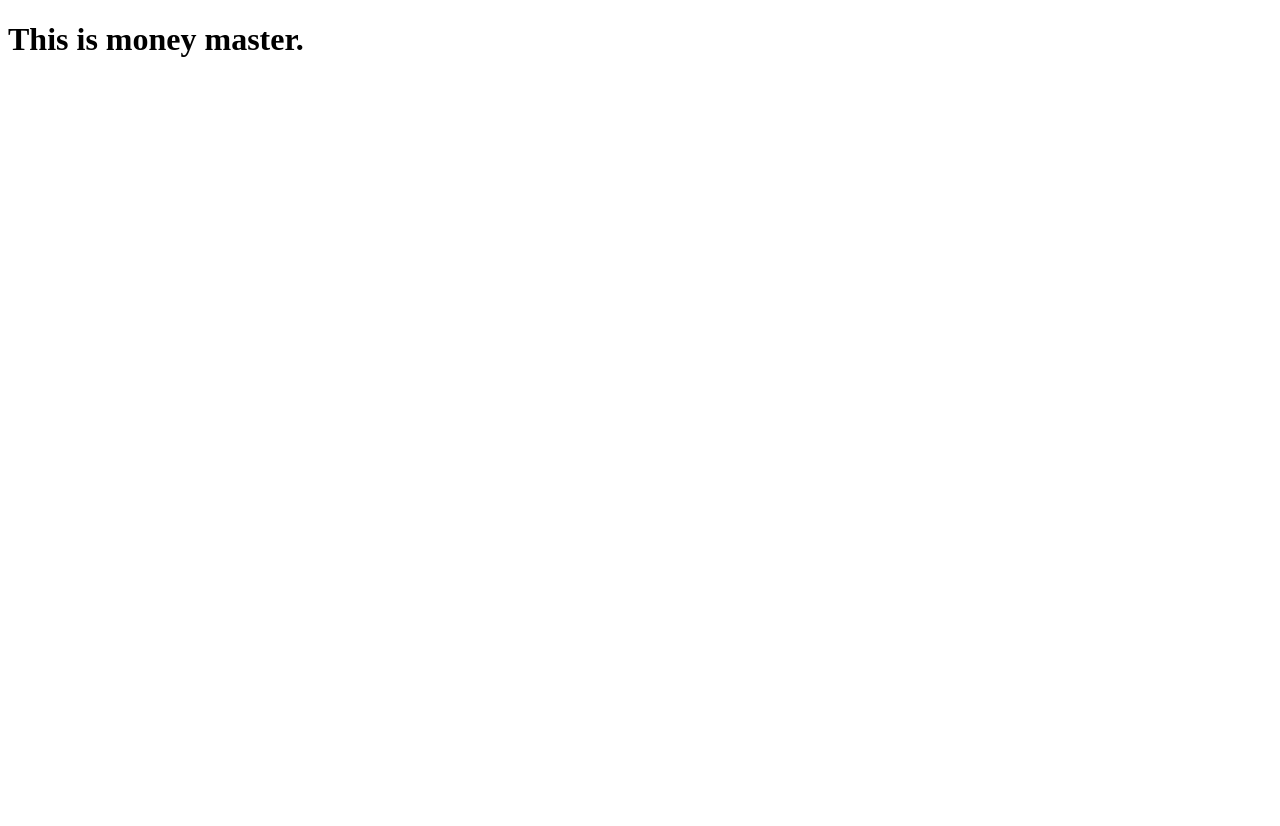
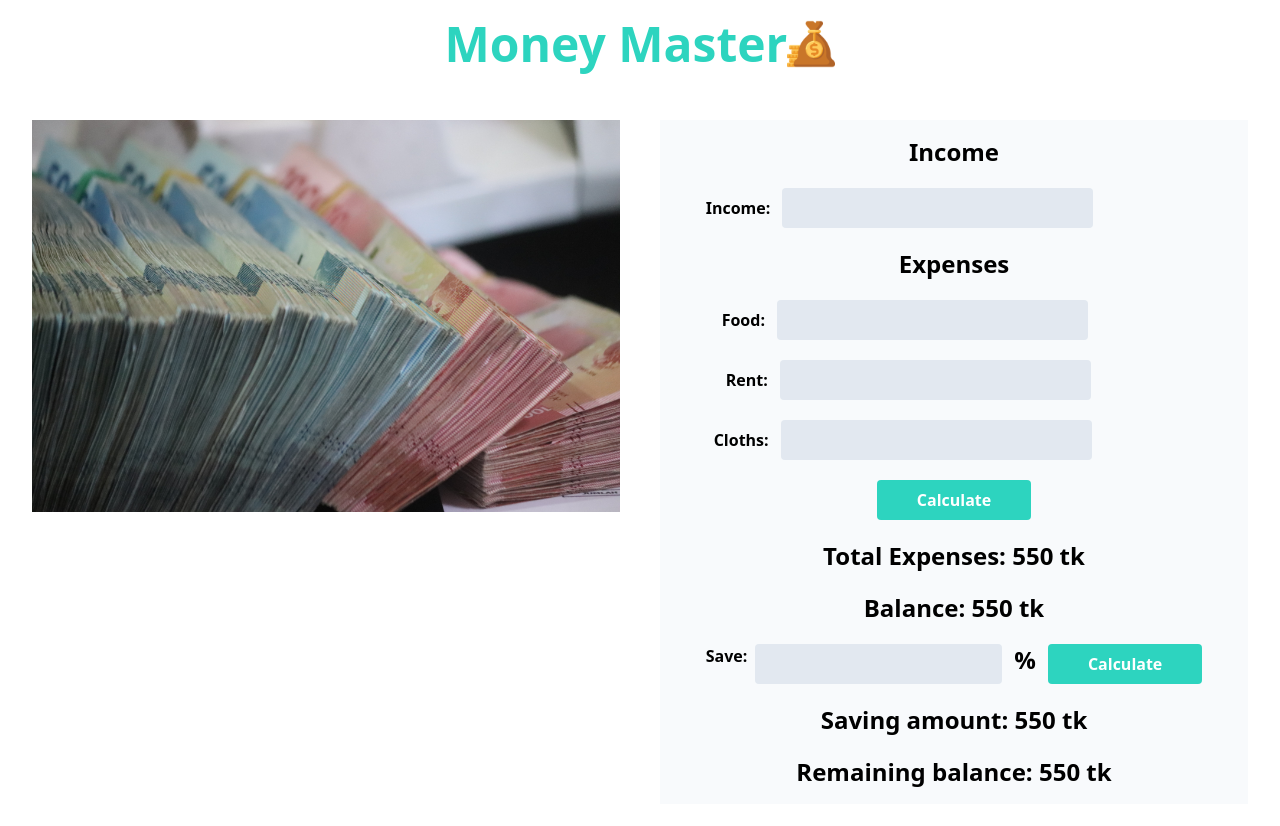
Before and after one commit to jfmemon/money-master, a plain HTML site: page index.html in a window 1280 px wide. Before the commit the page ends 800 px from the top, so only its background shows below. Drawn offline with nearby package versions, Linux system fonts and the light colour scheme.

Commit message:
Design completed.

```diff
--- a/index.html
+++ b/index.html
@@ -4,15 +4,69 @@
     <meta charset="UTF-8">
     <meta http-equiv="X-UA-Compatible" content="IE=edge">
     <meta name="viewport" content="width=device-width, initial-scale=1.0">
+    <script src="https://cdn.tailwindcss.com"></script>
     <title>Money Master</title>
 </head>
-<body>
+<body class="font-sans">
     <header>
-        <h1>This is money master.</h1>
+        <div class="flex justify-center mt-5 min-h-full">
+            <h1 class="text-5xl text-center font-bold text-teal-400">Money Master</h1>
+            <img class="w-12" src="images/money-bag.png" alt="">
+        </div>
     </header>
 
-    <main>
+    <main class="mt-5">
+        <section>
+            <div class="grid grid-cols-2 gap-10 p-8">
+                <div>
+                    <img src="images/money.jpg" alt="">
+                </div>
 
+                <div class="flex justify-center p-4 bg-slate-50">
+                    <div>
+                        <h5 class="text-2xl font-semibold text-center">Income</h5>
+                        <div class="mt-5">
+                            <label for="" class="font-semibold mr-2">Income:</label>
+                            <input class="bg-slate-200 py-2 px-10 rounded" type="number" name="" id="">
+                        </div>
+                        <h5 class="text-2xl font-semibold text-center mt-5">Expenses</h5>
+                        <div class="mt-5 ml-4">
+                            <label for="" class="font-semibold mr-2">Food:</label>
+                            <input class="bg-slate-200 py-2 px-10 rounded" type="number" name="" id="">
+                        </div>
+                        <div class="mt-5 ml-5">
+                            <label for="" class="font-semibold mr-2">Rent:</label>
+                            <input class="bg-slate-200 py-2 px-10 rounded" type="number" name="" id="">
+                        </div>
+                        <div class="mt-5 ml-2">
+                            <label for="" class="font-semibold mr-2">Cloths:</label>
+                            <input class="bg-slate-200 py-2 px-10 rounded" type="number" name="" id="">
+                        </div>
+                        <div class="flex justify-center mt-5">
+                            <button type="submit" class="bg-teal-400 px-10 py-2 text-white font-bold text-1xl rounded">Calculate</button>
+                        </div>
+                        <div>
+                            <h3 class="text-2xl font-semibold text-center mt-5">Total Expenses: <span>550</span> tk</h3>
+                        </div>
+                        <div>
+                            <h3 class="text-2xl font-semibold text-center mt-5">Balance: <span>550</span> tk</h3>
+                        </div>
+                        <div class="flex justify-center mt-5">
+                            <label for="" class="font-semibold mr-2">Save:</label>
+                            <input class="bg-slate-200 w-15 py-2 px-2 rounded" type="number" name="" id="">
+                            <h5 class="font-semibold mx-3 text-2xl">%</h5>
+                            <button type="submit" class="bg-teal-400 px-10 py-2 text-white font-bold text-1xl rounded">Calculate</button>
+                        </div>
+                        <div>
+                            <h3 class="text-2xl font-semibold text-center mt-5">Saving amount: <span>550</span> tk</h3>
+                        </div>
+                        <div>
+                            <h3 class="text-2xl font-semibold text-center mt-5">Remaining balance: <span>550</span> tk</h3>
+                        </div>
+                    </div>
+                </div>
+            </div>
+        </section>
     </main>
 
 
```
Also changed, not shown: images/money-bag.png (added).
